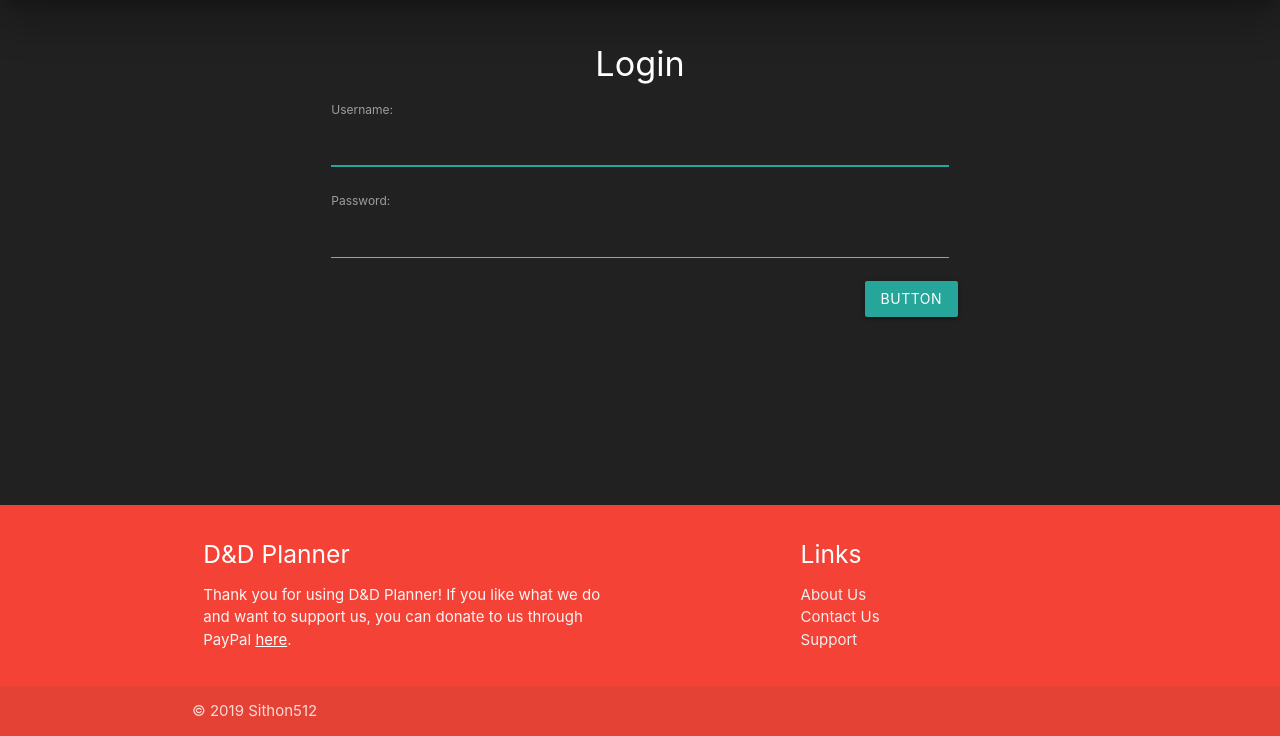
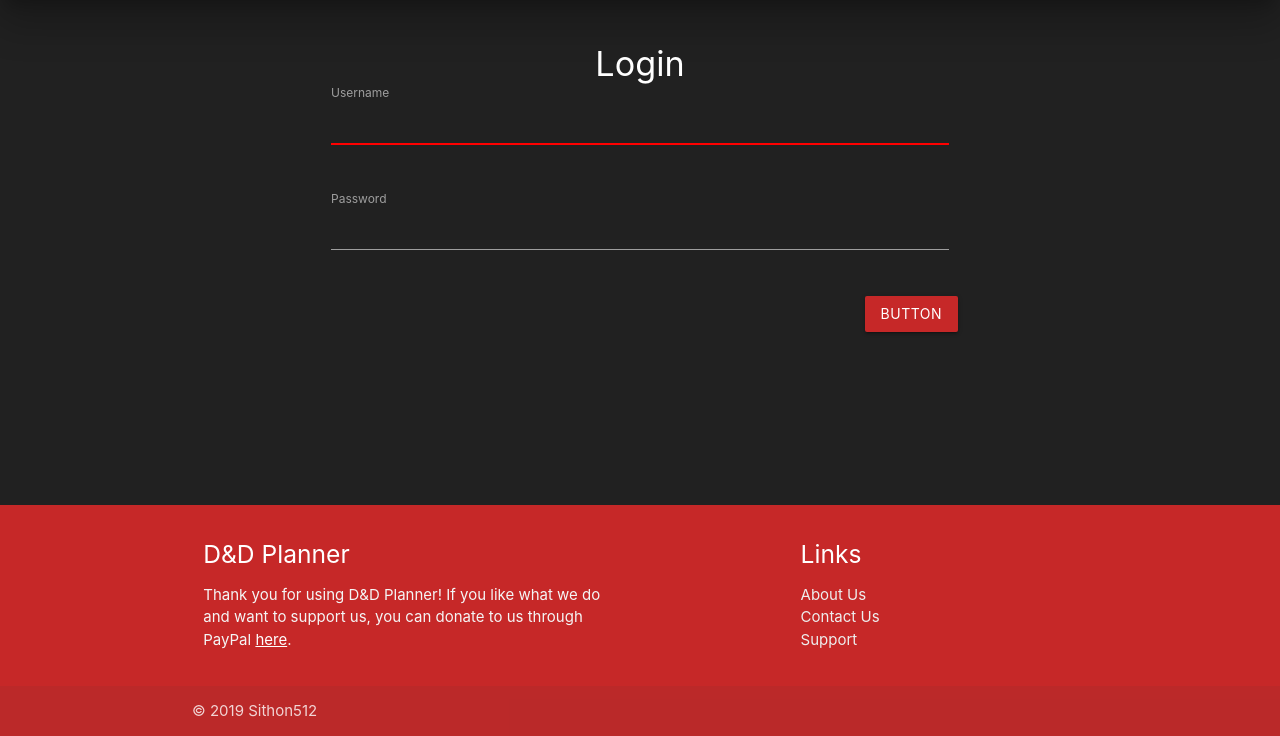
Before and after one commit to sithon512/DnD-Planner, a Django app: page /login/ in a window 1280 px wide. Shown: the part 64-800 px from the top of the page. Run offline with Django 3.2, Linux system fonts and the light colour scheme.

Commit message:
Changed styling to different red.

```diff
--- a/DnDPlanner/main/templates/main/header.html
+++ b/DnDPlanner/main/templates/main/header.html
@@ -43,7 +43,7 @@
 			{% block content %}
 			{% endblock %}
 		</main>
-		<footer class="page-footer red">
+		<footer class="page-footer red darken-3">
 			<div class="container">
 				<div class="row">
 					<div class="col l6 s12">
--- a/DnDPlanner/main/templates/main/homepage.html
+++ b/DnDPlanner/main/templates/main/homepage.html
@@ -7,7 +7,7 @@
 					<div class="container">
 						<div class="card-panel grey darken-3">
 							<div class="card-content white-text">
-								<h2 align="center" style="color:#bdbdbd;"><span style="color:red;">D</span>&<span style="color:red">D</span> Planner</h2>
+								<h2 align="center"><span style="color:red;">D</span>&<span style="color:red">D</span> Planner</h2>
 								<h6><strong>Welcome to D&D Planner!</strong></h6>
 								<p>This site was built to help DM's organize and run their games as quickly and easily as possible so they can get into the action. On this site, you'll find other's published campaigns that you can incorporate into your own worlds, many useful tools for helping keep track of initiative, NPC's in the initiative order, managing positions on the battlemap, and more! To get started, just login (or register for an account) and start creating!</p>
 								<br><br>
--- a/DnDPlanner/main/templates/main/login.html
+++ b/DnDPlanner/main/templates/main/login.html
@@ -3,6 +3,15 @@
 {% block style %}
 		<!-- trying to change the color of the input underline -->
 		<style type="text/css">
+			/* label focus color */
+			.input-field input:focus + label {
+			  color: red !important;
+			}
+			/* label underline focus color */
+			.row .input-field input:focus {
+			  border-bottom: 1px solid red !important;
+			  box-shadow: 0 1px 0 0 red !important
+			}
 		</style>
 {% endblock %}
 
@@ -13,11 +22,24 @@
 				<h4 style="color:white" align="center">Login</h4>
 				<form method="POST">
 					{% csrf_token %}
-					{{form.as_p}}
+					<!-- {{form.as_p}} -->
+				{% for field in form %}
+					{% if field.name == 'password' %}
+					<div class="input-field">
+						<label for="id_{{field.name}}" class="mat-label">{{field.label}}</label>
+						<input type="password" class="mat-input" name="{{field.name}}" autofocus required id="id_{{field.name}}" style="color:white;">
+					</div><br>
+					{% else %}
+					<div class="input-field">
+						<label for="id_{{field.name}}" class="mat-label">{{field.label}}</label>
+						<input type="text" class="mat-input" name="{{field.name}}" autofocus required id="id_{{field.name}}" style="color:white;">
+					</div><br>
+					{% endif %}
+				{% endfor %}
 					<div class="row">
 						<div class="col s9 m10 l10"></div>
 						<div class="col s3 m2 l2">
-							<button type="submit" class="btn">button</button>
+							<button type="submit" class="btn red darken-3">button</button>
 						</div>
 					</div>
 				</form>
```
